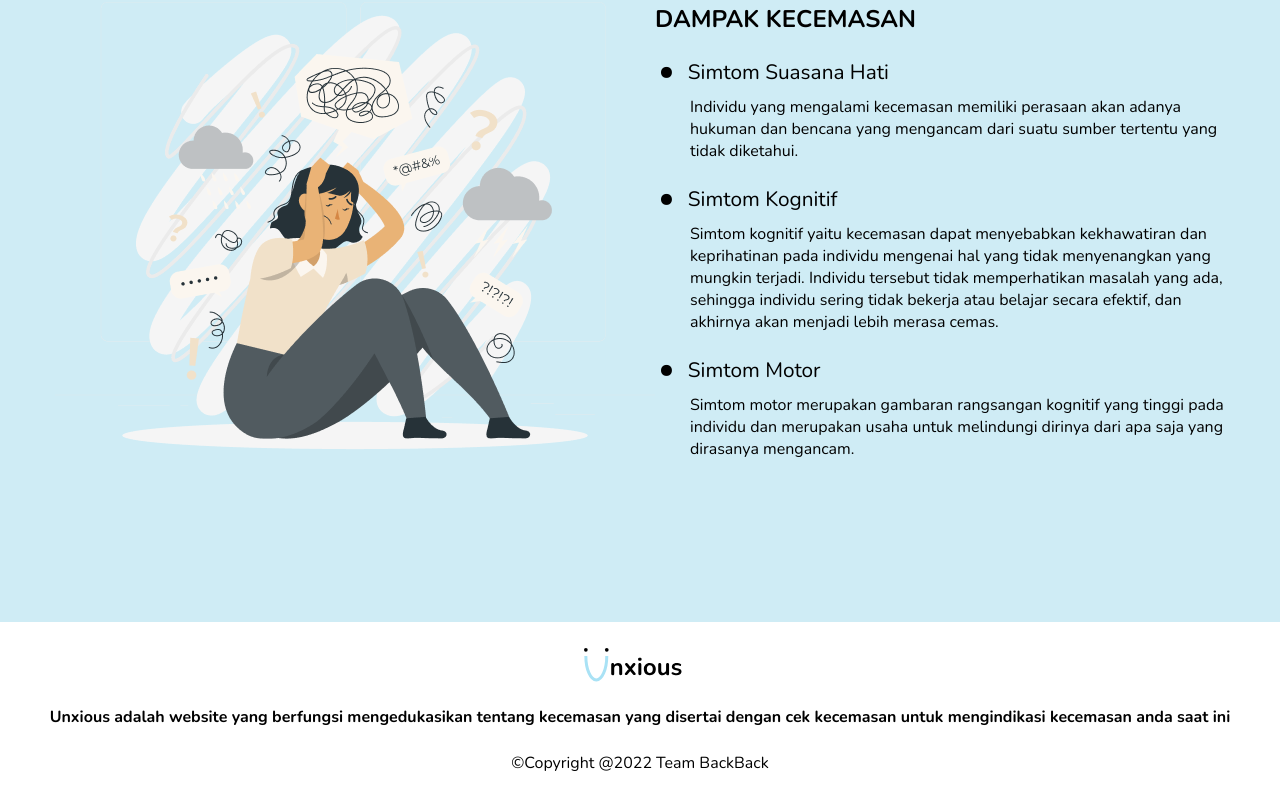
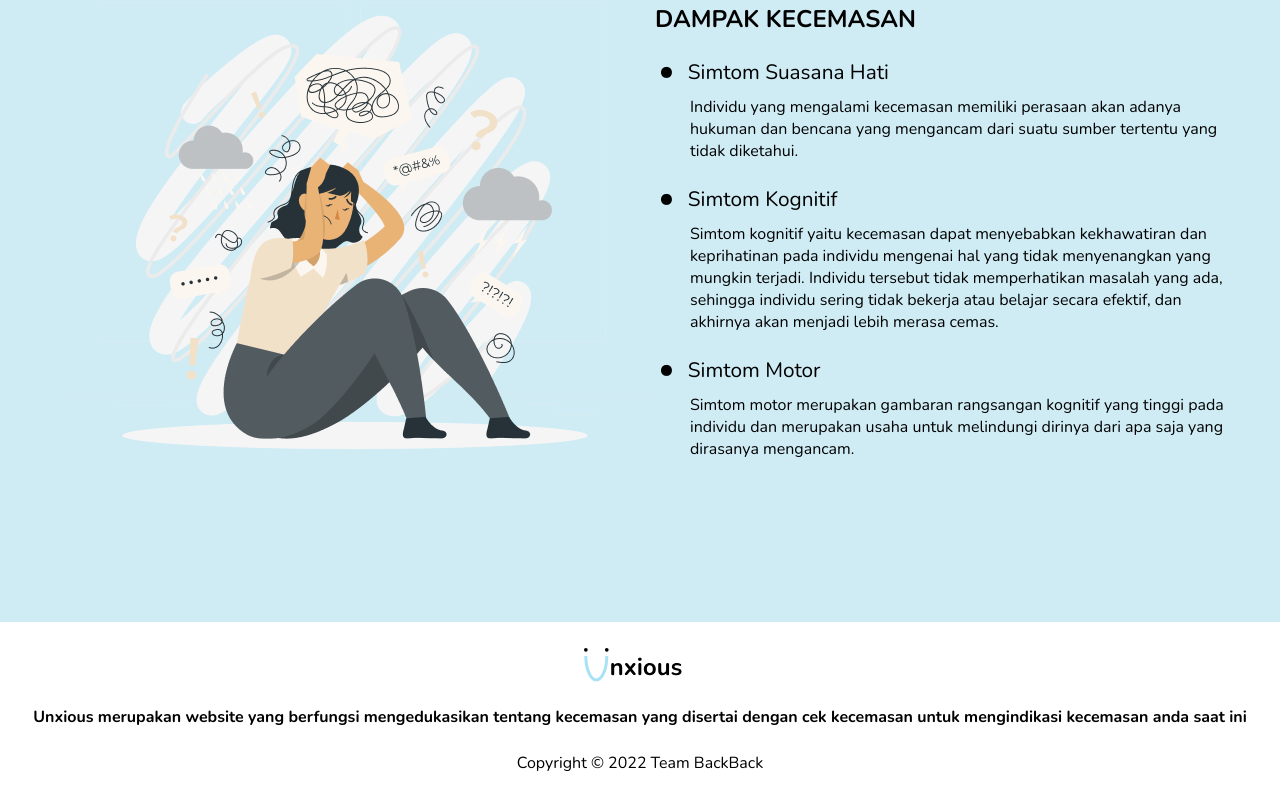
Before and after one commit to DaffaAhmadSM/idn-fest-tim-beckbeck, a plain HTML site: page index.html in a window 1280 px wide. Shown: the part 4000-4800 px from the top of the page. Drawn offline with nearby package versions, Linux system fonts and the light colour scheme.

Commit message:
style: [RR] change copyright icon

```diff
--- a/index.html
+++ b/index.html
@@ -389,14 +389,14 @@
 
       <div class="text-footer">
         <h4 class="card-title">
-          Unxious adalah website yang berfungsi mengedukasikan tentang kecemasan
+          Unxious merupakan website yang berfungsi mengedukasikan tentang kecemasan
           yang disertai dengan cek kecemasan untuk mengindikasi kecemasan anda
           saat ini
         </h4>
       </div>
 
       <div class="copyright">
-        <p>©Copyright @2022 Team BackBack</p>
+        <p>Copyright &copy; 2022 Team BackBack</p>
       </div>
     </footer>
     <!-- Footer End -->
```
